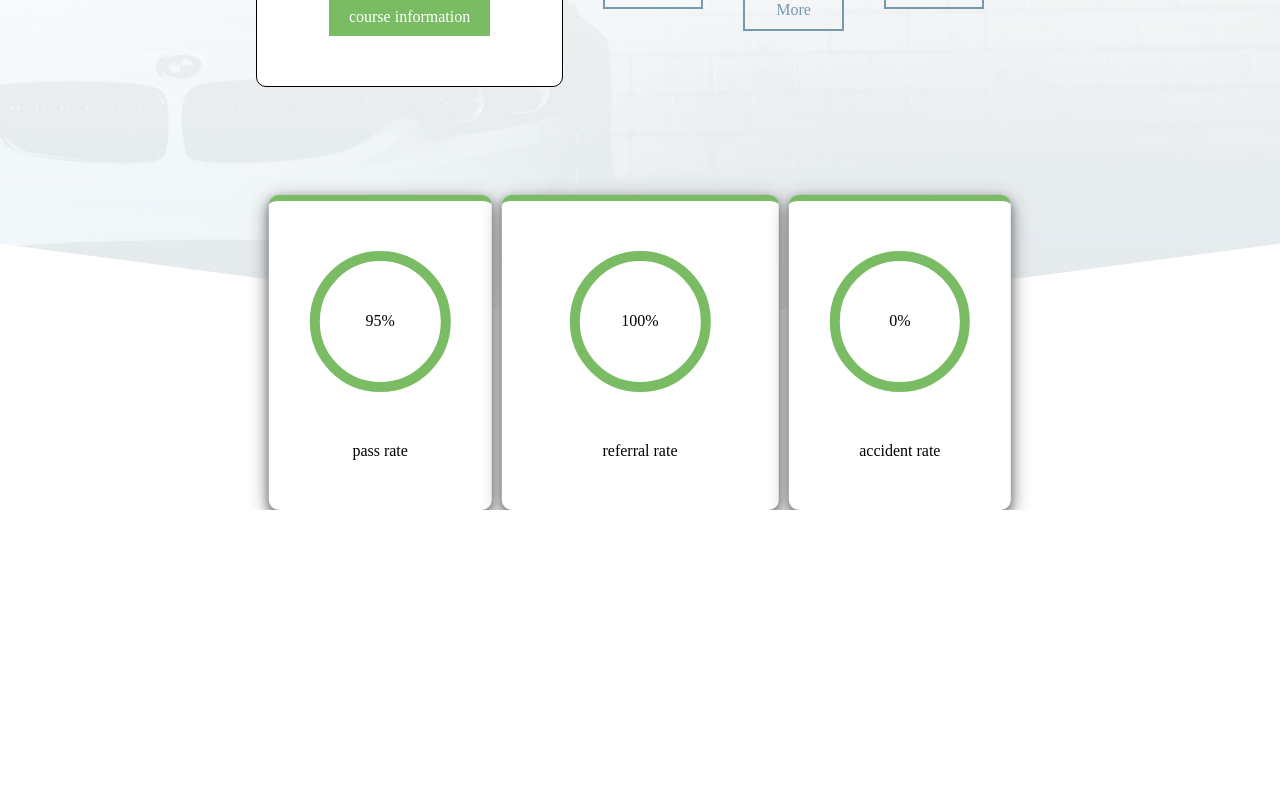
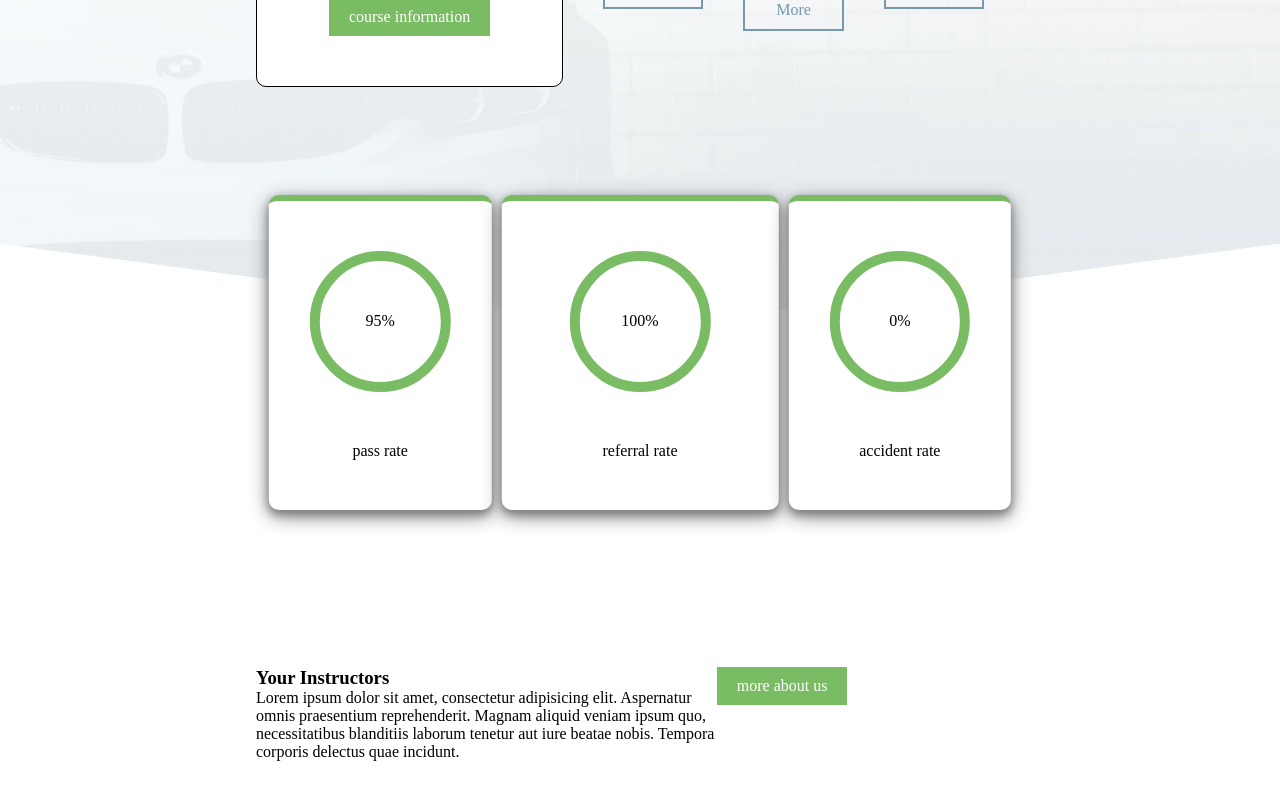
Before and after one commit to MatteoRuggieri2/proj-html-vuejs, a Vue app: page / in a window 1280 px wide. Shown: the part 1994-2794 px from the top of the page. Before the commit the page ends 2504 px from the top, so only its background shows below. Built offline with nearby package versions, Linux system fonts and the light colour scheme.

Commit message:
Creata struttura per instructors title

```diff
--- a/src/components/Main.vue
+++ b/src/components/Main.vue
@@ -105,6 +105,22 @@
 
         </section>
 
+        <!-- Section - Instructors -->
+        <section class="instructors-sect">
+            <div class="container">
+                <div class="wrapper">
+                    <div class="col-60">
+                        <h3>Your Instructors</h3>
+                        <p>Lorem ipsum dolor sit amet, consectetur adipisicing elit. Aspernatur omnis praesentium reprehenderit. Magnam aliquid veniam ipsum quo, necessitatibus blanditiis laborum tenetur aut iure beatae nobis. Tempora corporis delectus quae incidunt.</p>
+                    </div>
+
+                    <div class="col-40">
+                        <a class="btn btn-primary" href="#">more about us</a>
+                    </div>
+                </div>
+            </div>
+        </section>
+
 
     </main>
 </template>
@@ -209,6 +225,7 @@ export default {
 
             .courses {
                 padding: 80px 0 150px;
+                margin-bottom: 150px;
                 background-image: url('../assets/img/promise-background.jpg');
                 background-size: cover;
                 background-position: bottom;
@@ -307,6 +324,15 @@ export default {
             }
 
         }
+
+        // Section - Instructors
+        .instructors-sect {
+
+            .wrapper {
+                display: flex;
+            }
+
+        }
     }
 
 </style>
--- a/src/style/general.scss
+++ b/src/style/general.scss
@@ -12,6 +12,7 @@
     margin: 0 auto;
 }
 
+// Columns
 .col-30 {
     width: 30%;
 }
@@ -36,6 +37,7 @@ section {
     padding: 80px 0;
 }
 
+// General tag
 img {
     width: 100%;
 }
```
